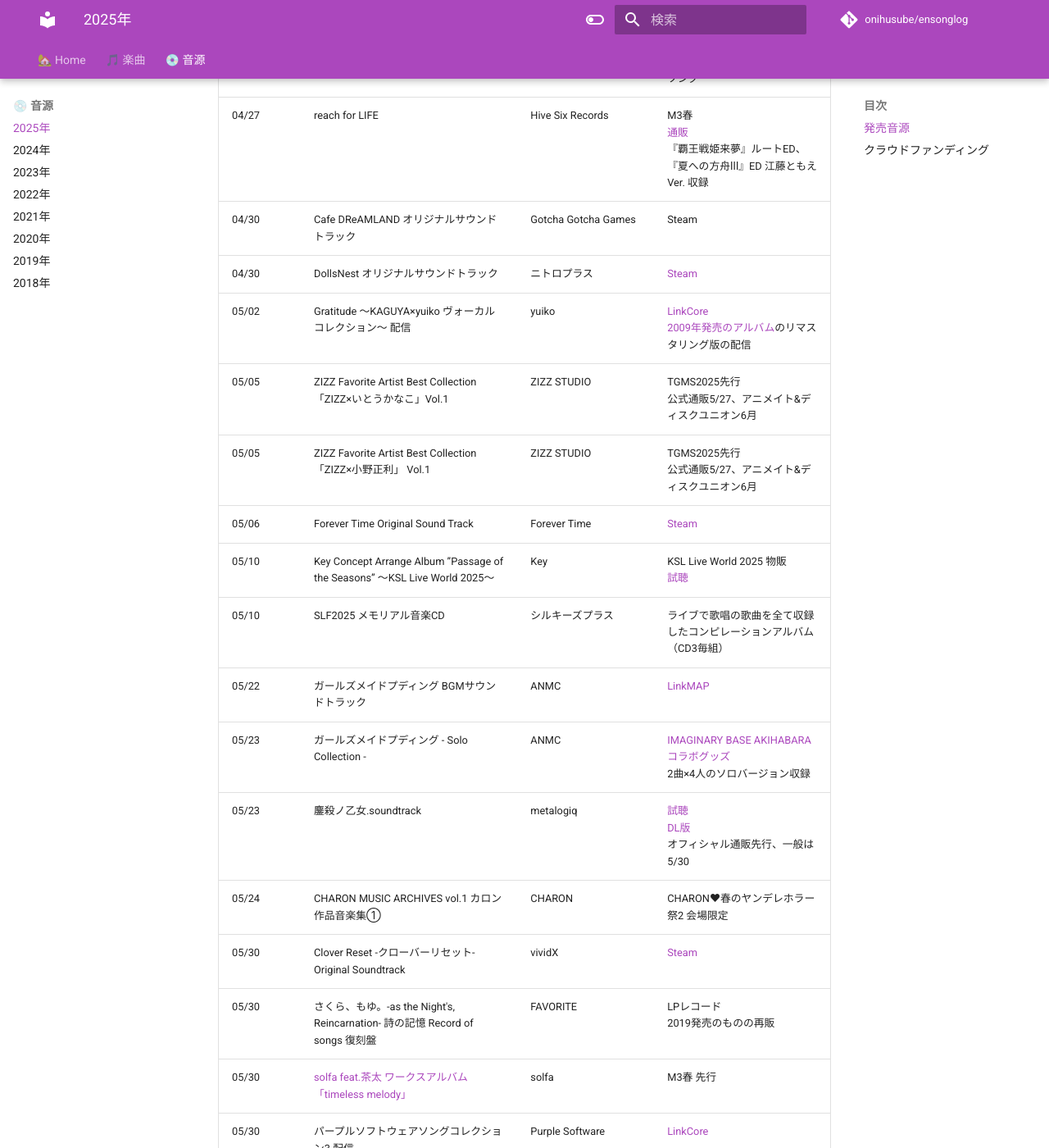
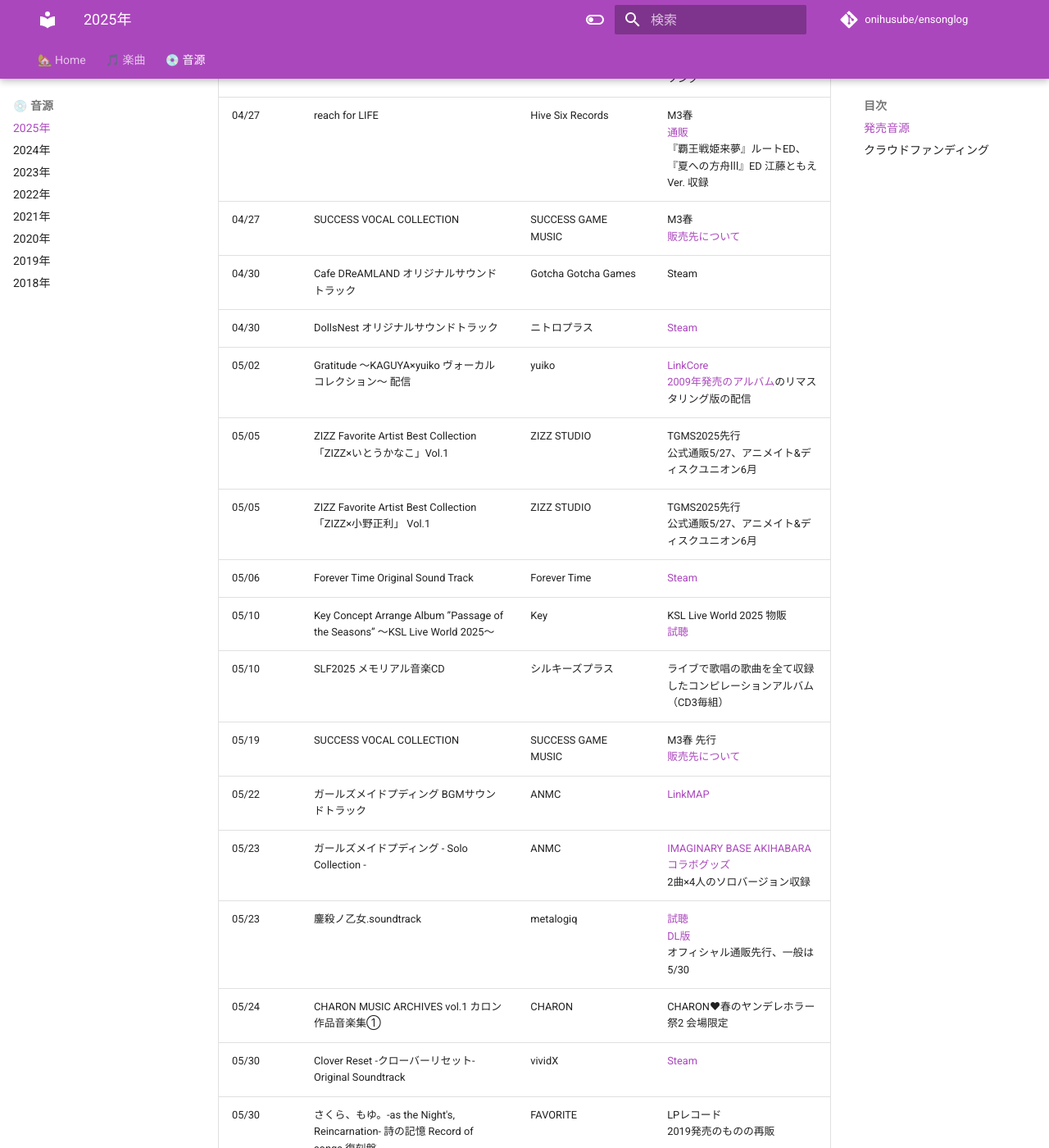
Before and after one commit to onihusube/ensonglog, an MkDocs documentation site: the page built from docs/2025/音源.md, in a window 1280 px wide and 1400 px high, scrolled down 5265 px. Shown: the whole window at 82% size. Built offline with MkDocs 1.6.1 and Material for MkDocs 9.7.7, drawn with Linux system fonts in a browser that asks for light colours; comment, search, counter and statistics services are not loaded; some of the changed text lies outside the part shown.

Commit message:
SUCCESS VOCAL COLLECTION追記

```diff
--- a/docs/2025/音源.md
+++ b/docs/2025/音源.md
@@ -83,6 +83,7 @@
 | 04/27 | To You | 黒瀬アイル | M3春 </br> 淫獄の放課後2 OP、僕に抱かれ喘ぐ妻は、他の男に抱かれた話を紡ぐ2 ED 収録 |
 | 04/27 | Hello Again EP | Sprite Recordings | M3春 </br> [LinkCore](https://linkco.re/ZVfZ1hUr) [BOOTH](https://signumiisprite.booth.pm/items/6817992) </br> パーガトリー・ブルー イメージソング |
 | 04/27 | reach for LIFE | Hive Six Records | M3春　</br> [通販](https://hivesix.base.shop/items/106582287) </br> 『覇王戦姫来夢』ルートED、『夏への方舟Ⅲ』ED 江藤ともえVer. 収録 |
+| 04/27 | SUCCESS VOCAL COLLECTION | SUCCESS GAME MUSIC | M3春 </br> [販売先について](https://x.com/SGM_SUCCESS/status/1929445393194012918) |
 | 04/30 | Cafe DReAMLAND オリジナルサウンドトラック | Gotcha Gotcha Games | Steam |
 | 04/30 | DollsNest オリジナルサウンドトラック | ニトロプラス | [Steam](https://store.steampowered.com/app/3001180/Dolls_Nest_Original_SoundTrack_The_Origin_of_Species/) |
 | 05/02 | Gratitude ～KAGUYA×yuiko ヴォーカルコレクション～ 配信 | yuiko | [LinkCore](https://linkco.re/qs0yVFYD) </br> [2009年発売のアルバム](https://primary-yuiko.com/gratitude/)のリマスタリング版の配信 |
@@ -91,6 +92,7 @@
 | 05/06 | Forever Time Original Sound Track | Forever Time | [Steam](https://store.steampowered.com/app/3498320/Forever_Time_Original_Sound_Track/) |
 | 05/10 | Key Concept Arrange Album ”Passage of the Seasons” ～KSL Live World 2025～ | Key | KSL Live World 2025 物販 </br> [試聴](https://www.youtube.com/watch?v=HVnnfgZEYy0) |
 | 05/10 | SLF2025 メモリアル音楽CD | シルキーズプラス | ライブで歌唱の歌曲を全て収録したコンピレーションアルバム（CD3毎組） |
+| 05/19 | SUCCESS VOCAL COLLECTION | SUCCESS GAME MUSIC | M3春 先行 </br> [販売先について](https://x.com/SGM_SUCCESS/status/1929445393194012918) |
 | 05/22 | ガールズメイドプディング BGMサウンドトラック | ANMC | [LinkMAP](https://zula.link-map.jp/links/VmRhCTi0) |
 | 05/23 | ガールズメイドプディング - Solo Collection - | ANMC | [IMAGINARY BASE AKIHABARA コラボグッズ](https://imaginary-base.jp/event/402/) </br> 2曲×4人のソロバージョン収録 |
 | 05/23 | 鏖殺ノ乙女.soundtrack | metalogiq | [試聴](https://metalogiq.jp/games/minagoroshi/vote.html) </br> [DL版](https://dlsoft.dmm.co.jp/detail/beye_0075/) </br> オフィシャル通販先行、一般は5/30 |
```
Also changed, not shown: other parts of docs/2025/音源.md (+1 -0 lines).
